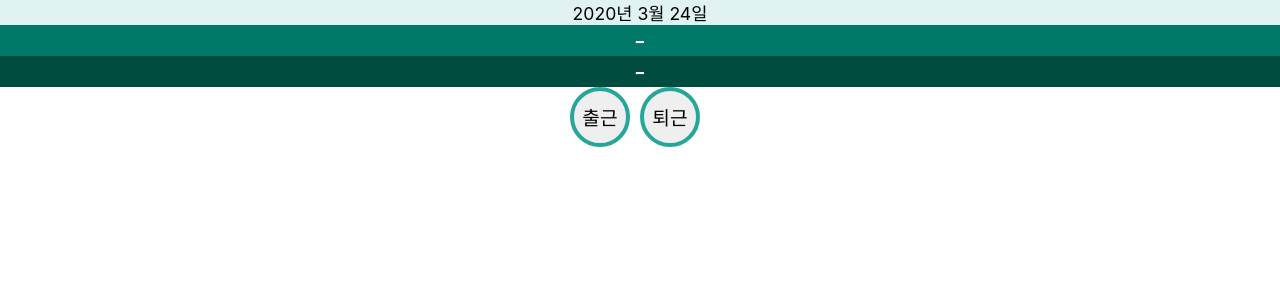
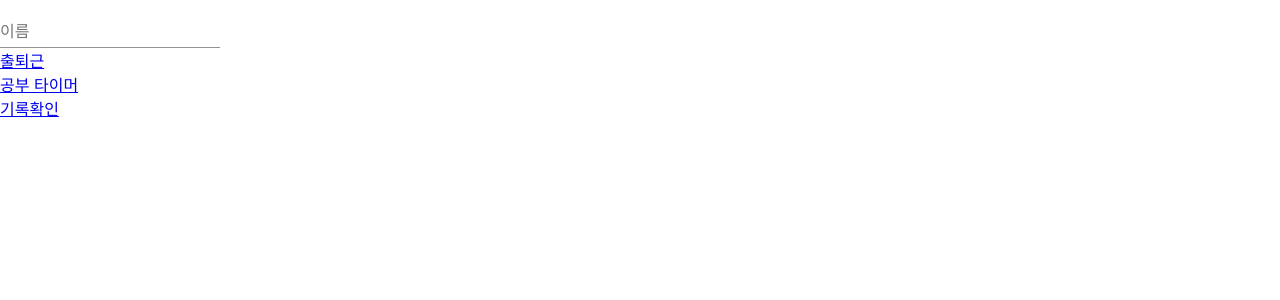
Before and after one commit to GoodListener/working-hours, a React (Create React App) app: page / in a window 1280 px wide. Shown: the top 300 px of the page. Built offline with nearby package versions, Linux system fonts and the light colour scheme.

Commit message:
react router 적용, redux 적용중

```diff
--- a/package.json
+++ b/package.json
@@ -4,12 +4,16 @@
   "private": true,
   "dependencies": {
     "@material-ui/core": "^4.9.5",
+    "@material-ui/icons": "^4.9.1",
     "@testing-library/jest-dom": "^4.2.4",
     "@testing-library/react": "^9.3.2",
     "@testing-library/user-event": "^7.1.2",
     "react": "^16.13.0",
     "react-dom": "^16.13.0",
-    "react-scripts": "3.4.0"
+    "react-redux": "^7.2.0",
+    "react-router-dom": "^5.1.2",
+    "react-scripts": "3.4.0",
+    "redux": "^4.0.5"
   },
   "scripts": {
     "start": "react-scripts start",
--- a/src/component/main/Main.js
+++ b/src/component/main/Main.js
@@ -5,35 +5,35 @@ class Main extends React.Component {
   constructor(props) {
     super(props);
     this.state = {
-      startWork: '-',
-      endWork: '-'
+      start: '-',
+      end: '-'
     }
   }
 
   handleClickStartWork = () => {
     var date = new Date();
-    var startWork = date.getHours() + '시 ' + date.getMinutes() + '분 ' + date.getSeconds() + '초';
+    var start = date.getHours() + '시 ' + date.getMinutes() + '분 ' + date.getSeconds() + '초';
     this.setState({
-      startWork: startWork
+      start: start
     });
   }
 
   handleClickEndWork = () => {
     var date = new Date();
-    var endWork = date.getHours() + '시 ' + date.getMinutes() + '분 ' + date.getSeconds() + '초';
+    var end = date.getHours() + '시 ' + date.getMinutes() + '분 ' + date.getSeconds() + '초';
     this.setState({
-      endWork: endWork
+      end: end
     });
   }
 
   render() {
     return (
       <div className="Main">
-        <div id="startWork" className="start_work">{this.state.startWork}</div>
-        <div id="endWork" className="end_work">{this.state.endWork}</div>
+        <div id="start" className="start_work">{this.state.start}</div>
+        <div id="end" className="end_work">{this.state.end}</div>
         <div id="buttonBox" className="button_box">
-            <button id="startWorkBtn" className="work_btn default" onClick={this.handleClickStartWork}>출근</button>
-            <button id="endWorkBtn" className="work_btn default" onClick={this.handleClickEndWork}>퇴근</button>
+            <button className="work_btn default" onClick={this.handleClickStartWork}>{this.props.start}</button>
+            <button className="work_btn default" onClick={this.handleClickEndWork}>{this.props.end}</button>
         </div>
       </div>
     );
--- a/src/index.js
+++ b/src/index.js
@@ -1,10 +1,15 @@
 import React from 'react';
 import ReactDOM from 'react-dom';
+import Root from './router/Root';
+import { createStore } from 'redux';
+import userReducer from './store/user';
+import { Provider } from 'react-redux';
 import './index.css';
-import App from './component/App';
 import * as serviceWorker from './serviceWorker';
 
-ReactDOM.render(<App />, document.getElementById('root'));
+const store = createStore(userReducer);
+
+ReactDOM.render(<Provider store={store}><Root /></Provider>, document.getElementById('root'));
 
 // If you want your app to work offline and load faster, you can change
 // unregister() to register() below. Note this comes with some pitfalls.
--- /dev/null
+++ b/src/pages/home/Home.js
@@ -0,0 +1,19 @@
+import React from 'react'
+import { Link } from 'react-router-dom';
+import TextField from '@material-ui/core/TextField';
+
+export default function(props) {
+    console.log(props.store);
+    return (
+        <div className="home">
+            <form>
+                <TextField
+                id="name"
+                label="이름"></TextField>
+            </form>
+            <div><Link to="work">출퇴근</Link></div>
+            <div><Link to="study">공부 타이머</Link></div>
+            <div><Link to="logs">기록확인</Link></div>
+        </div>
+    );
+}
--- /dev/null
+++ b/src/pages/index.js
@@ -0,0 +1,4 @@
+export { default as Home } from './home/Home';
+export { default as Study } from './study/Study';
+export { default as Work } from './work/Work';
+export { default as Logs } from './logs/Logs';
--- /dev/null
+++ b/src/pages/logs/Logs.js
@@ -0,0 +1,12 @@
+import React from 'react'
+
+class Logs extends React.Component {
+    render() {
+        return (
+            <div>log page</div>
+        )
+    }
+
+}
+
+export default Logs;
--- a/src/component/App.js
+++ b/src/pages/study/Study.js
@@ -1,6 +1,6 @@
 import React from 'react'
-import Header from './header/Header'
-import Main from './main/Main'
+import Header from '../../component/header/Header'
+import Main from '../../component/main/Main'
 
 export default function() {
     function getDate () {
@@ -11,7 +11,7 @@ export default function() {
     return (
         <div className="App">
             <Header date={getDate()}></Header>
-            <Main></Main>
+            <Main start="시작" end="끝"></Main>
         </div>
     );
 }
--- /dev/null
+++ b/src/pages/work/Work.js
@@ -0,0 +1,19 @@
+import React from 'react'
+import Header from '../../component/header/Header'
+import Main from '../../component/main/Main'
+
+export default function(props) {
+    console.log(props);
+
+    function getDate () {
+        var date = new Date();
+        return date.getFullYear() + '년 ' + (date.getMonth() + 1) + '월 ' + date.getDate() + '일'
+    }
+
+    return (
+        <div className="App">
+            <Header date={getDate()}></Header>
+            <Main start="출근" end="퇴근"></Main>
+        </div>
+    );
+}
--- /dev/null
+++ b/src/router/Root.js
@@ -0,0 +1,11 @@
+import React from 'react';
+import { BrowserRouter } from 'react-router-dom';
+import App from '../shared/App';
+
+const Root = () => (
+    <BrowserRouter>
+        <App/>
+    </BrowserRouter>
+);
+
+export default Root;
--- /dev/null
+++ b/src/shared/App.js
@@ -0,0 +1,19 @@
+import React, { Component } from 'react';
+import { Route } from 'react-router-dom';
+import { Home, Work, Study, Logs } from '../pages';
+
+
+class App extends Component {
+    render() {
+        return (
+            <div>
+                <Route exact path="/" component={Home}/>
+                <Route path="/work" component={Work}/>
+                <Route path="/study" component={Study}/>
+                <Route path="/logs" component={Logs}/>
+            </div>
+        );
+    }
+}
+
+export default App;
--- /dev/null
+++ b/src/store/user.js
@@ -0,0 +1,29 @@
+const LOGIN = 'user/LOGIN';
+const LOGOUT = 'user/LOGOUT';
+
+export const login = user => ({type: login, user});
+export const logout = user => ({type: logout, user});
+
+const initialState = {
+    isLogined: false,
+    userName: '',
+};
+
+export default function user(state = initialState, action) {
+    switch (action.type) {
+        case LOGIN :
+            return {
+                ...state,
+                isLogined: true,
+                userName: action.user
+            };
+        case LOGOUT :
+            return {
+                ...state,
+                isLogined: false,
+                userName: action.user
+            }
+        default :
+            return state;
+    }
+}
```
Also changed, not shown: 1 other file (tests, documents, lock files or other folders).
